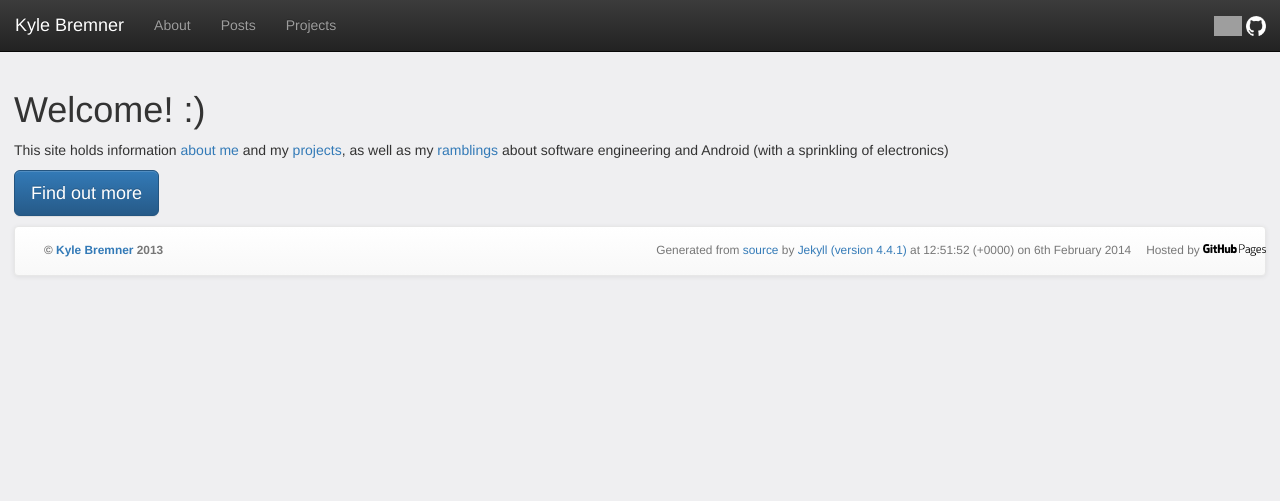
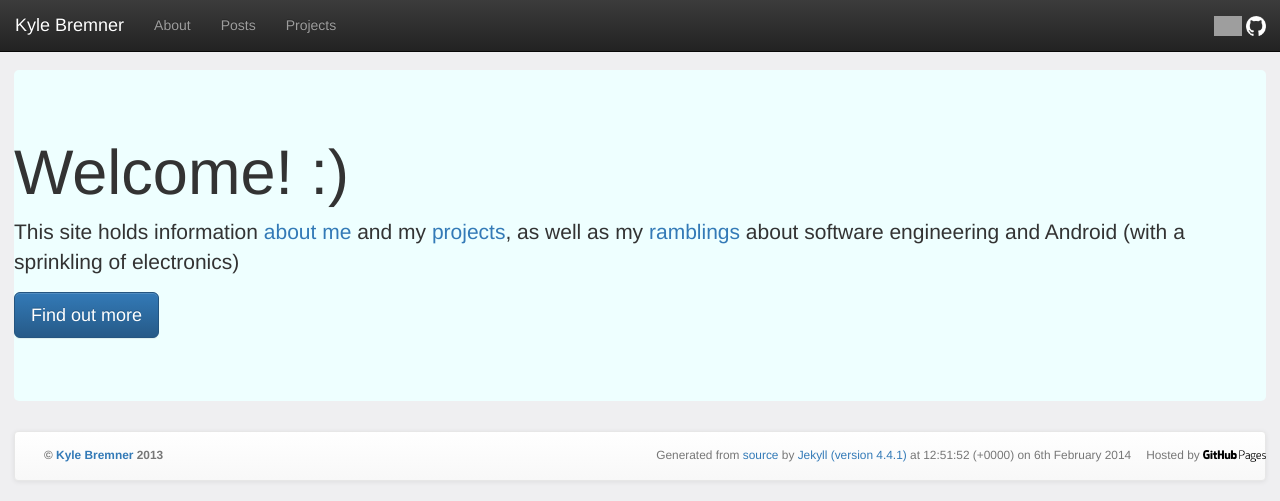
Before and after one commit to kbremner/kbremner.github.io, a Jekyll site: the page built from index.html, in a window 1280 px wide. Shown: the top 501 px of the page. Built offline with Jekyll 4.4.1, drawn with Linux system fonts in a browser that asks for light colours; nearby versions of some CDN libraries; Markdown is read by kramdown in place of the engine named in the settings; grey boxes are pictures that could not be loaded.

Commit message:
Updated index.html

```diff
--- a/index.html
+++ b/index.html
@@ -4,7 +4,7 @@ title: "Kyle Bremner | Software Engineer"
 published: true
 ---
 
-<div class="welcome-msg">
+<div class="jumbotron" style="background-color: #EFF; border-radius: 5px;">
   <h1>Welcome! :)</h1>
   <p>This site holds information <a href="/about">about me</a> and my <a href="/projects">projects</a>, as well as my <a href="/posts">ramblings</a> about software engineering and Android (with a sprinkling of electronics)</p>
   <p><a class="btn btn-primary btn-lg" role="button" href="/about">Find out more</a></p>
```
